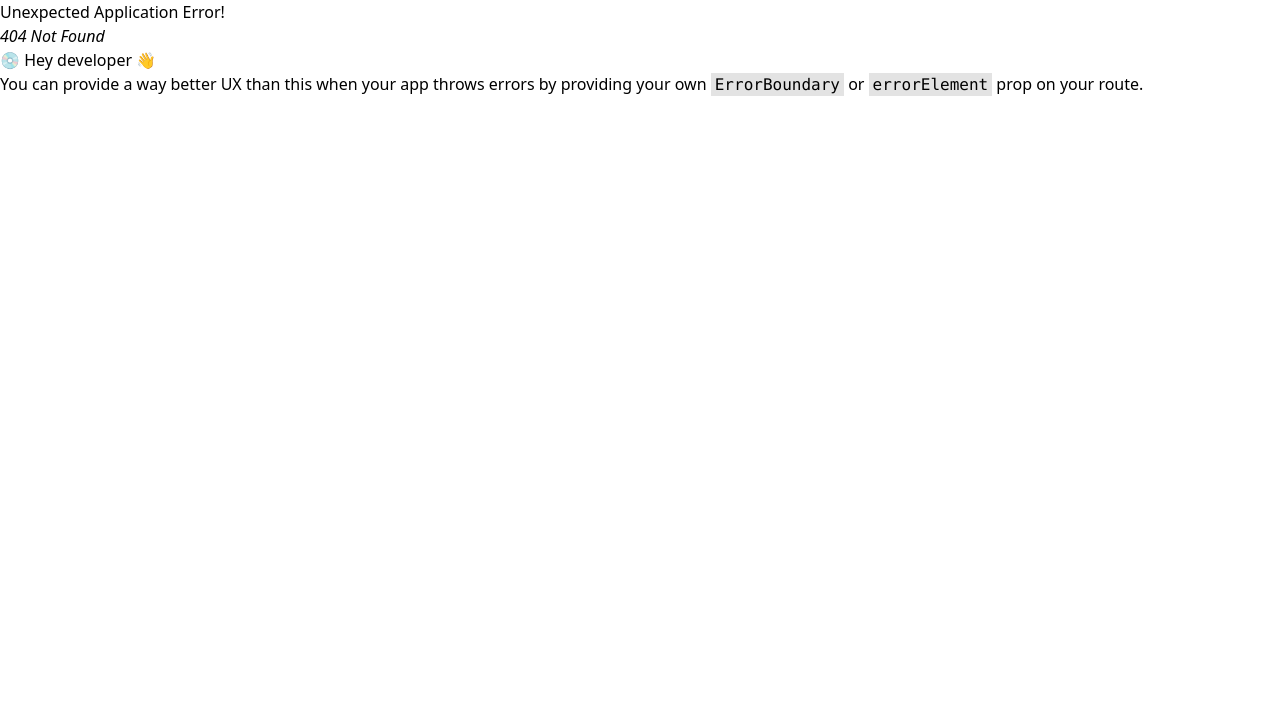
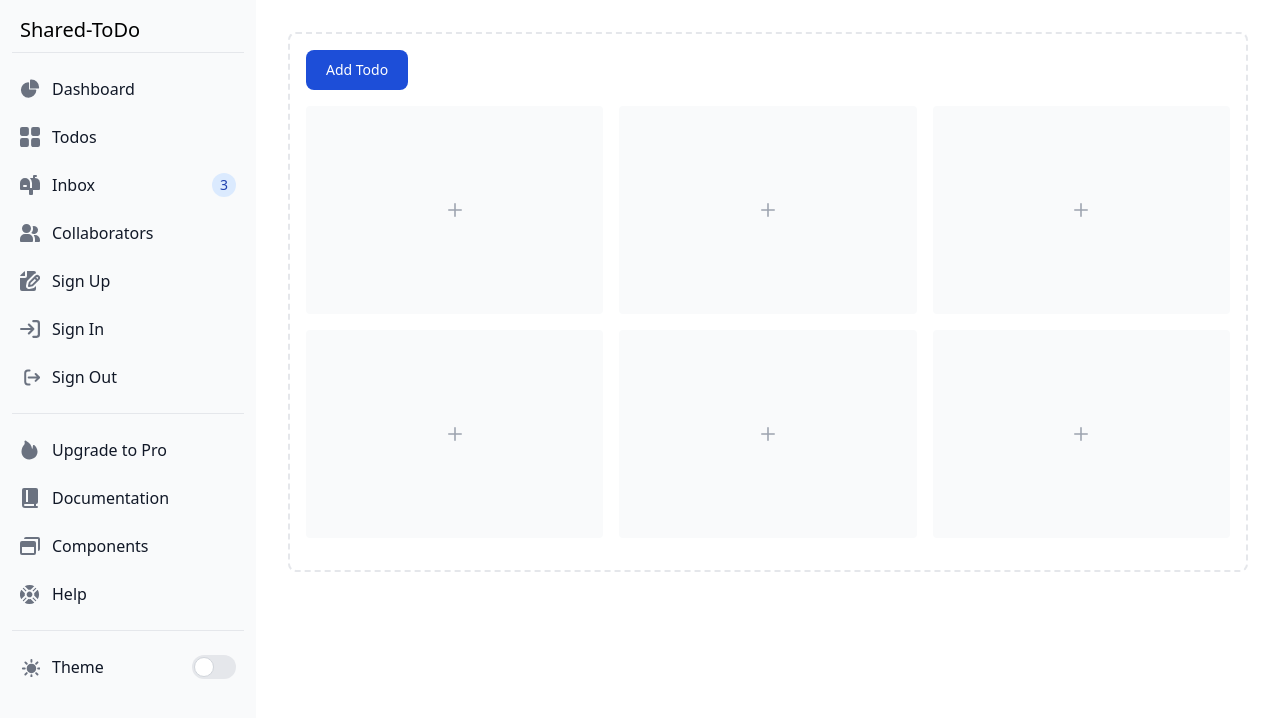
Before and after one commit to zaid-hassan/sharedtodo, a React (Vite) app: page /todos in a window 1280 px wide. Before the commit this address had no page. Shown: the top 718 px of the page. Built offline with nearby package versions, Linux system fonts and the light colour scheme.

Commit message:
Add Todo Route Updated Todos page and added Todo page in the route, also added a back button in todo page that takes back to Todos

```diff
--- a/src/App.jsx
+++ b/src/App.jsx
@@ -33,7 +33,7 @@ function App() {
         document.querySelector('html').classList.add(theme);
     }, [theme])
     return (
-        <div className="dark:bg-slate-900">
+        <div className="min-h-screen dark:bg-slate-900">
             <ThemeProvider value={{theme, darkMode, lightMode, onThemeToggle}}>
                 <Navbar />
             </ThemeProvider>
--- a/src/components/Navbar/Navbar.jsx
+++ b/src/components/Navbar/Navbar.jsx
@@ -3,7 +3,7 @@ import { NavLink } from 'react-router-dom'
 import { useTheme } from '../../contexts/contexts'
 
 function Navbar() {
-    const {theme, onThemeToggle}= useTheme();
+    const { theme, onThemeToggle } = useTheme();
 
     return (
         <>
@@ -18,7 +18,7 @@ function Navbar() {
                 <div className="h-full px-3 py-4 overflow-y-auto bg-gray-50 dark:bg-gray-800">
                     <ul className='mb-4 pb-2 font-medium border-b border-gray-200 dark:border-gray-700'>
                         <li>
-                            <h1 className='text-xl pl-2 font-thin dark:text-white'>ToDo</h1>
+                            <h1 className='text-xl pl-2 font-thin dark:text-white'>Shared-ToDo</h1>
                         </li>
                     </ul>
                     <ul className="space-y-2 font-medium">
@@ -32,11 +32,11 @@ function Navbar() {
                             </NavLink>
                         </li>
                         <li>
-                            <NavLink to="#" className="flex items-center p-2 text-gray-900 rounded-lg dark:text-white hover:bg-gray-100 dark:hover:bg-gray-700 group">
+                            <NavLink to="/todos" className="flex items-center p-2 text-gray-900 rounded-lg dark:text-white hover:bg-gray-100 dark:hover:bg-gray-700 group">
                                 <svg className="flex-shrink-0 w-5 h-5 text-gray-500 transition duration-75 dark:text-gray-400 group-hover:text-gray-900 dark:group-hover:text-white" aria-hidden="true" xmlns="http://www.w3.org/2000/svg" fill="currentColor" viewBox="0 0 18 18">
                                     <path d="M6.143 0H1.857A1.857 1.857 0 0 0 0 1.857v4.286C0 7.169.831 8 1.857 8h4.286A1.857 1.857 0 0 0 8 6.143V1.857A1.857 1.857 0 0 0 6.143 0Zm10 0h-4.286A1.857 1.857 0 0 0 10 1.857v4.286C10 7.169 10.831 8 11.857 8h4.286A1.857 1.857 0 0 0 18 6.143V1.857A1.857 1.857 0 0 0 16.143 0Zm-10 10H1.857A1.857 1.857 0 0 0 0 11.857v4.286C0 17.169.831 18 1.857 18h4.286A1.857 1.857 0 0 0 8 16.143v-4.286A1.857 1.857 0 0 0 6.143 10Zm10 0h-4.286A1.857 1.857 0 0 0 10 11.857v4.286c0 1.026.831 1.857 1.857 1.857h4.286A1.857 1.857 0 0 0 18 16.143v-4.286A1.857 1.857 0 0 0 16.143 10Z" />
                                 </svg>
-                                <span className="flex-1 ms-3 whitespace-nowrap">My Todos</span>
+                                <span className="flex-1 ms-3 whitespace-nowrap">Todos</span>
                             </NavLink>
                         </li>
                         <li>
@@ -53,23 +53,7 @@ function Navbar() {
                                 <svg className="flex-shrink-0 w-5 h-5 text-gray-500 transition duration-75 dark:text-gray-400 group-hover:text-gray-900 dark:group-hover:text-white" aria-hidden="true" xmlns="http://www.w3.org/2000/svg" fill="currentColor" viewBox="0 0 20 18">
                                     <path d="M14 2a3.963 3.963 0 0 0-1.4.267 6.439 6.439 0 0 1-1.331 6.638A4 4 0 1 0 14 2Zm1 9h-1.264A6.957 6.957 0 0 1 15 15v2a2.97 2.97 0 0 1-.184 1H19a1 1 0 0 0 1-1v-1a5.006 5.006 0 0 0-5-5ZM6.5 9a4.5 4.5 0 1 0 0-9 4.5 4.5 0 0 0 0 9ZM8 10H5a5.006 5.006 0 0 0-5 5v2a1 1 0 0 0 1 1h11a1 1 0 0 0 1-1v-2a5.006 5.006 0 0 0-5-5Z" />
                                 </svg>
-                                <span className="flex-1 ms-3 whitespace-nowrap">Users</span>
-                            </NavLink>
-                        </li>
-                        {/* <li>
-                            <NavLink to="#" className="flex items-center p-2 text-gray-900 rounded-lg dark:text-white hover:bg-gray-100 dark:hover:bg-gray-700 group">
-                                <svg className="flex-shrink-0 w-5 h-5 text-gray-500 transition duration-75 dark:text-gray-400 group-hover:text-gray-900 dark:group-hover:text-white" aria-hidden="true" xmlns="http://www.w3.org/2000/svg" fill="currentColor" viewBox="0 0 18 20">
-                                    <path d="M17 5.923A1 1 0 0 0 16 5h-3V4a4 4 0 1 0-8 0v1H2a1 1 0 0 0-1 .923L.086 17.846A2 2 0 0 0 2.08 20h13.84a2 2 0 0 0 1.994-2.153L17 5.923ZM7 9a1 1 0 0 1-2 0V7h2v2Zm0-5a2 2 0 1 1 4 0v1H7V4Zm6 5a1 1 0 1 1-2 0V7h2v2Z" />
-                                </svg>
-                                <span className="flex-1 ms-3 whitespace-nowrap">Products</span>
-                            </NavLink>
-                        </li> */}
-                        <li>
-                            <NavLink to="#" className="flex items-center p-2 text-gray-900 rounded-lg dark:text-white hover:bg-gray-100 dark:hover:bg-gray-700 group">
-                                <svg className="flex-shrink-0 w-5 h-5 text-gray-500 transition duration-75 dark:text-gray-400 group-hover:text-gray-900 dark:group-hover:text-white" aria-hidden="true" xmlns="http://www.w3.org/2000/svg" fill="none" viewBox="0 0 18 16">
-                                    <path stroke="currentColor" strokeLinecap="round" strokeLinejoin="round" strokeWidth="2" d="M1 8h11m0 0L8 4m4 4-4 4m4-11h3a2 2 0 0 1 2 2v10a2 2 0 0 1-2 2h-3" />
-                                </svg>
-                                <span className="flex-1 ms-3 whitespace-nowrap">Sign In</span>
+                                <span className="flex-1 ms-3 whitespace-nowrap">Collaborators</span>
                             </NavLink>
                         </li>
                         <li>
@@ -80,6 +64,22 @@ function Navbar() {
                                     <path d="M8.961 16a.93.93 0 0 0 .189-.019l3.4-.679a.961.961 0 0 0 .49-.263l6.118-6.117a2.884 2.884 0 0 0-4.079-4.078l-6.117 6.117a.96.96 0 0 0-.263.491l-.679 3.4A.961.961 0 0 0 8.961 16Zm7.477-9.8a.958.958 0 0 1 .68-.281.961.961 0 0 1 .682 1.644l-.315.315-1.36-1.36.313-.318Zm-5.911 5.911 4.236-4.236 1.359 1.359-4.236 4.237-1.7.339.341-1.699Z" />
                                 </svg>
                                 <span className="flex-1 ms-3 whitespace-nowrap">Sign Up</span>
+                            </NavLink>
+                        </li>
+                        <li>
+                            <NavLink to="/signin" className="flex items-center p-2 text-gray-900 rounded-lg dark:text-white hover:bg-gray-100 dark:hover:bg-gray-700 group">
+                                <svg className="flex-shrink-0 w-5 h-5 text-gray-500 transition duration-75 dark:text-gray-400 group-hover:text-gray-900 dark:group-hover:text-white" aria-hidden="true" xmlns="http://www.w3.org/2000/svg" fill="none" viewBox="0 0 18 16">
+                                    <path stroke="currentColor" strokeLinecap="round" strokeLinejoin="round" strokeWidth="2" d="M1 8h11m0 0L8 4m4 4-4 4m4-11h3a2 2 0 0 1 2 2v10a2 2 0 0 1-2 2h-3" />
+                                </svg>
+                                <span className="flex-1 ms-3 whitespace-nowrap">Sign In</span>
+                            </NavLink>
+                        </li>
+                        <li>
+                            <NavLink to="#" className="flex items-center p-2 text-gray-900 rounded-lg dark:text-white hover:bg-gray-100 dark:hover:bg-gray-700 group">
+                                <svg className="flex-shrink-0 w-5 h-5 text-gray-500 transition duration-75 dark:text-gray-400 group-hover:text-gray-900 dark:group-hover:text-white" aria-hidden="true" xmlns="http://www.w3.org/2000/svg" fill="none" viewBox="0 0 19 23">
+                                    <path stroke="currentColor" strokeLinecap="round" strokeLinejoin="round" strokeWidth="2.3" d="M20 12H8m12 0-4 4m4-4-4-4M9 4H7a3 3 0 0 0-3 3v10a3 3 0 0 0 3 3h2" />
+                                </svg>
+                                <span className="flex-1 ms-3 whitespace-nowrap">Sign Out</span>
                             </NavLink>
                         </li>
                     </ul>
@@ -127,11 +127,11 @@ function Navbar() {
                                 <span className="flex-1 ms-3 whitespace-nowrap">Theme</span>
                                 <label className="inline-flex items-center cursor-pointer">
                                     <input
-                                    type="checkbox"
-                                    value=""
-                                    onChange={onThemeToggle}
-                                    checked={theme === 'dark'}
-                                    className="sr-only peer"></input>
+                                        type="checkbox"
+                                        value=""
+                                        onChange={onThemeToggle}
+                                        checked={theme === 'dark'}
+                                        className="sr-only peer"></input>
                                     <div className="relative w-11 h-6 bg-gray-200 peer-focus:outline-none peer-focus:ring-4 peer-focus:ring-blue-300 dark:peer-focus:ring-blue-800 rounded-full peer dark:bg-gray-700 peer-checked:after:translate-x-full rtl:peer-checked:after:-translate-x-full peer-checked:after:border-white after:content-[''] after:absolute after:top-[2px] after:start-[2px] after:bg-white after:border-gray-300 after:border after:rounded-full after:h-5 after:w-5 after:transition-all dark:border-gray-600 peer-checked:bg-blue-600"></div>
                                 </label>
                             </div>
--- /dev/null
+++ b/src/components/Signin/Signin.jsx
@@ -0,0 +1,33 @@
+import React from 'react'
+
+function Signin() {
+    return (
+        <>
+            {/* Flex container */}
+            <div className="flex container min-h-screen justify-center items-center">
+                <form className="max-w-sm mx-auto">
+                    <div className="mb-5">
+                        <label htmlFor="email" className="block mb-2 text-sm font-medium text-gray-900 dark:text-white">Your email</label>
+                        <input type="email" id="email" className="shadow-sm bg-gray-50 border border-gray-300 text-gray-900 text-sm rounded-lg focus:ring-blue-500 focus:border-blue-500 block w-80 p-2.5 dark:bg-gray-700 dark:border-gray-600 dark:placeholder-gray-400 dark:text-white dark:focus:ring-blue-500 dark:focus:border-blue-500 dark:shadow-sm-light" placeholder="name@flowbite.com" required />
+                    </div>
+                    <div className="mb-5">
+                        <label htmlFor="password" className="block mb-2 text-sm font-medium text-gray-900 dark:text-white">Your password</label>
+                        <input type="password" id="password" className="shadow-sm bg-gray-50 border border-gray-300 text-gray-900 text-sm rounded-lg focus:ring-blue-500 focus:border-blue-500 block w-80 p-2.5 dark:bg-gray-700 dark:border-gray-600 dark:placeholder-gray-400 dark:text-white dark:focus:ring-blue-500 dark:focus:border-blue-500 dark:shadow-sm-light" required />
+                    </div>
+                    {/* <div className="mb-5">
+                        <label htmlFor="repeat-password" className="block mb-2 text-sm font-medium text-gray-900 dark:text-white">Repeat password</label>
+                        <input type="password" id="repeat-password" className="shadow-sm bg-gray-50 border border-gray-300 text-gray-900 text-sm rounded-lg focus:ring-blue-500 focus:border-blue-500 block w-full p-2.5 dark:bg-gray-700 dark:border-gray-600 dark:placeholder-gray-400 dark:text-white dark:focus:ring-blue-500 dark:focus:border-blue-500 dark:shadow-sm-light" required />
+                    </div> */}
+                    <div className="flex items-start mb-5">
+                        <div className="flex w-full items-center h-5">
+                            <a href="" className='text-blue-500 underline'>Forgot Password?</a>
+                        </div>
+                    </div>
+                    <button type="submit" className="text-white bg-blue-700 hover:bg-blue-800 focus:ring-4 focus:outline-none focus:ring-blue-300 font-medium rounded-lg text-sm px-5 py-2.5 text-center dark:bg-blue-600 dark:hover:bg-blue-700 dark:focus:ring-blue-800">Sign In</button>
+                </form>
+            </div>
+        </>
+    )
+}
+
+export default Signin
--- /dev/null
+++ b/src/components/Todo/Todo.jsx
@@ -0,0 +1,14 @@
+import React from 'react'
+import { NavLink } from 'react-router-dom'
+
+function Todo() {
+  return (
+    <div className="p-4 bg-blue-200">
+            <div className="p-4 border-2 bg-red-600 border-gray-200 border-dashed rounded-lg dark:border-gray-700">
+            <NavLink to="/todos" className="text-white bg-blue-700 hover:bg-blue-800 focus:ring-4 focus:outline-none focus:ring-blue-300 font-medium rounded-lg text-sm px-5 py-2.5 text-center dark:bg-blue-600 dark:hover:bg-blue-700 dark:focus:ring-blue-800">Back</NavLink>
+            </div>
+        </div>
+  )
+}
+
+export default Todo
--- /dev/null
+++ b/src/components/Todos/Todos.jsx
@@ -0,0 +1,60 @@
+import React from 'react'
+import { NavLink } from 'react-router-dom'
+
+function Todos() {
+    return (
+        <div className='p-4'>
+            <div className="p-4 border-2 border-gray-200 border-dashed rounded-lg dark:border-gray-700">
+
+                <button className='mb-4 text-white bg-blue-700 hover:bg-blue-800 focus:ring-4 focus:outline-none focus:ring-blue-300 font-medium rounded-lg text-sm px-5 py-2.5 text-center dark:bg-blue-600 dark:hover:bg-blue-700 dark:focus:ring-blue-800'>Add Todo</button>
+
+                <div className="grid grid-cols-3 gap-4 mb-4">
+                    <NavLink to="/todo" className="flex items-center justify-center h-52  rounded bg-gray-50 dark:bg-gray-800">
+                        <p className="text-2xl text-gray-400 dark:text-gray-500">
+                            <svg className="w-3.5 h-3.5" aria-hidden="true" xmlns="http://www.w3.org/2000/svg" fill="none" viewBox="0 0 18 18">
+                                <path stroke="currentColor" strokeLinecap="round" strokeLinejoin="round" strokeWidth="2" d="M9 1v16M1 9h16" />
+                            </svg>
+                        </p>
+                    </NavLink>
+                    <NavLink className="flex items-center justify-center h-52  rounded bg-gray-50 dark:bg-gray-800">
+                        <p className="text-2xl text-gray-400 dark:text-gray-500">
+                            <svg className="w-3.5 h-3.5" aria-hidden="true" xmlns="http://www.w3.org/2000/svg" fill="none" viewBox="0 0 18 18">
+                                <path stroke="currentColor" strokeLinecap="round" strokeLinejoin="round" strokeWidth="2" d="M9 1v16M1 9h16" />
+                            </svg>
+                        </p>
+                    </NavLink>
+                    <div className="flex items-center justify-center h-52  rounded bg-gray-50 dark:bg-gray-800">
+                        <p className="text-2xl text-gray-400 dark:text-gray-500">
+                            <svg className="w-3.5 h-3.5" aria-hidden="true" xmlns="http://www.w3.org/2000/svg" fill="none" viewBox="0 0 18 18">
+                                <path stroke="currentColor" strokeLinecap="round" strokeLinejoin="round" strokeWidth="2" d="M9 1v16M1 9h16" />
+                            </svg>
+                        </p>
+                    </div>
+                    <div className="flex items-center justify-center h-52  rounded bg-gray-50 dark:bg-gray-800">
+                        <p className="text-2xl text-gray-400 dark:text-gray-500">
+                            <svg className="w-3.5 h-3.5" aria-hidden="true" xmlns="http://www.w3.org/2000/svg" fill="none" viewBox="0 0 18 18">
+                                <path stroke="currentColor" strokeLinecap="round" strokeLinejoin="round" strokeWidth="2" d="M9 1v16M1 9h16" />
+                            </svg>
+                        </p>
+                    </div>
+                    <div className="flex items-center justify-center h-52  rounded bg-gray-50 dark:bg-gray-800">
+                        <p className="text-2xl text-gray-400 dark:text-gray-500">
+                            <svg className="w-3.5 h-3.5" aria-hidden="true" xmlns="http://www.w3.org/2000/svg" fill="none" viewBox="0 0 18 18">
+                                <path stroke="currentColor" strokeLinecap="round" strokeLinejoin="round" strokeWidth="2" d="M9 1v16M1 9h16" />
+                            </svg>
+                        </p>
+                    </div>
+                    <div className="flex items-center justify-center h-52  rounded bg-gray-50 dark:bg-gray-800">
+                        <p className="text-2xl text-gray-400 dark:text-gray-500">
+                            <svg className="w-3.5 h-3.5" aria-hidden="true" xmlns="http://www.w3.org/2000/svg" fill="none" viewBox="0 0 18 18">
+                                <path stroke="currentColor" strokeLinecap="round" strokeLinejoin="round" strokeWidth="2" d="M9 1v16M1 9h16" />
+                            </svg>
+                        </p>
+                    </div>
+                </div>
+            </div>
+        </div>
+    )
+}
+
+export default Todos
--- a/src/components/components.js
+++ b/src/components/components.js
@@ -1,5 +1,8 @@
 import Signup from "./Signup/Signup";
+import Signin from "./Signin/Signin";
 import Navbar from "./Navbar/Navbar";
 import Dashboard from "./Dashboard/Dashboard";
+import Todos from "./Todos/Todos";
+import Todo from "./Todo/Todo";
 
-export { Signup, Navbar, Dashboard };
+export { Signup, Signin, Navbar, Dashboard, Todos, Todo };
--- a/src/contexts/contexts.js
+++ b/src/contexts/contexts.js
@@ -1,3 +1,5 @@
-import { ThemeContext, ThemeProvider, useTheme } from "./themeContext";
+import { ThemeContext, ThemeProvider, useTheme } from "./themeContext/themeContext";
+import { TodosContext, TodosProvider, useTodos } from "./todosContext/todosContext";
 
-export { ThemeContext, ThemeProvider, useTheme };
+
+export { ThemeContext, ThemeProvider, useTheme, TodosContext, TodosProvider, useTodos };
--- /dev/null
+++ b/src/contexts/todosContext/todosContext.js
@@ -0,0 +1,17 @@
+import { useContext, createContext } from "react";
+
+export const TodosContext = createContext({
+    todoBox: 'html',
+    createTodoBox: () => {},
+    deleteTodoBox: () => {},
+    openTodoBox: () => {},
+    closeTodoBox: () => {},
+});
+
+export const TodosProvider = TodosContext.Provider;
+
+export const useTodos = () => {
+    const context = useContext(TodosContext);
+    if (context === undefined) throw new Error('TodosContext is undefined');
+    return context;
+}
--- a/src/main.jsx
+++ b/src/main.jsx
@@ -3,13 +3,16 @@ import { createRoot } from 'react-dom/client'
 import App from './App.jsx'
 import './index.css'
 import { Route, RouterProvider, createBrowserRouter, createRoutesFromElements } from 'react-router-dom'
-import { Signup, Dashboard } from './components/components.js'
+import { Signup, Signin, Dashboard, Todos, Todo } from './components/components.js'
 
 const router = createBrowserRouter(
   createRoutesFromElements(
     <Route path='/' element={<App />}>
+      <Route path='dashboard' element={<Dashboard />} />
+      <Route path='todos' element={<Todos />} />
       <Route path='signup' element={<Signup />} />
-      <Route path='dashboard' element={<Dashboard />} />
+      <Route path='signin' element={<Signin />} />
+      <Route path='todo' element={<Todo />} />
     </Route>
   )
 )
```
Also changed, not shown: src/contexts/themeContext/themeContext.js (renamed from src/contexts/themeContext.js).
